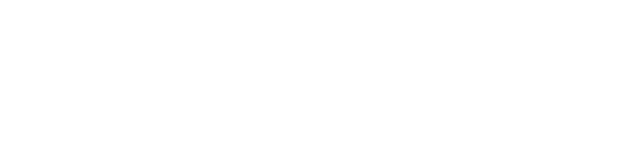
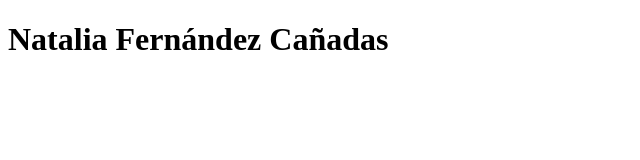
Before and after one commit to natproject/repo1, a plain HTML site: page index.html in a window 1280 px wide. Shown: the whole page, without its empty margins (0-640 px from the left). Drawn offline with Linux system fonts and the light colour scheme.

Commit message:
Añadido h1 nombre y apellidos

```diff
--- a/index.html
+++ b/index.html
@@ -7,6 +7,6 @@
     <title>Document</title>
 </head>
 <body>
-
+    <h1>Natalia Fernández Cañadas</h1>
 </body>
 </html>
```
